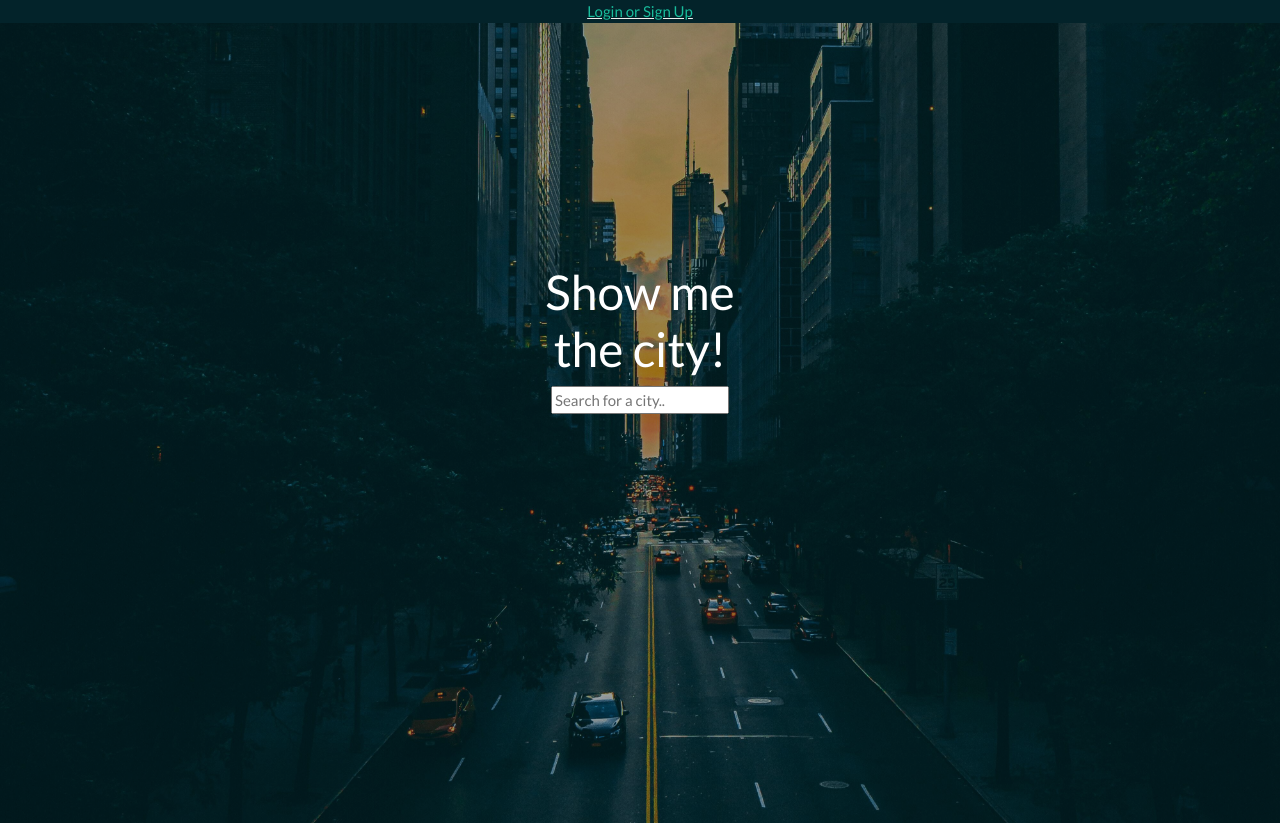
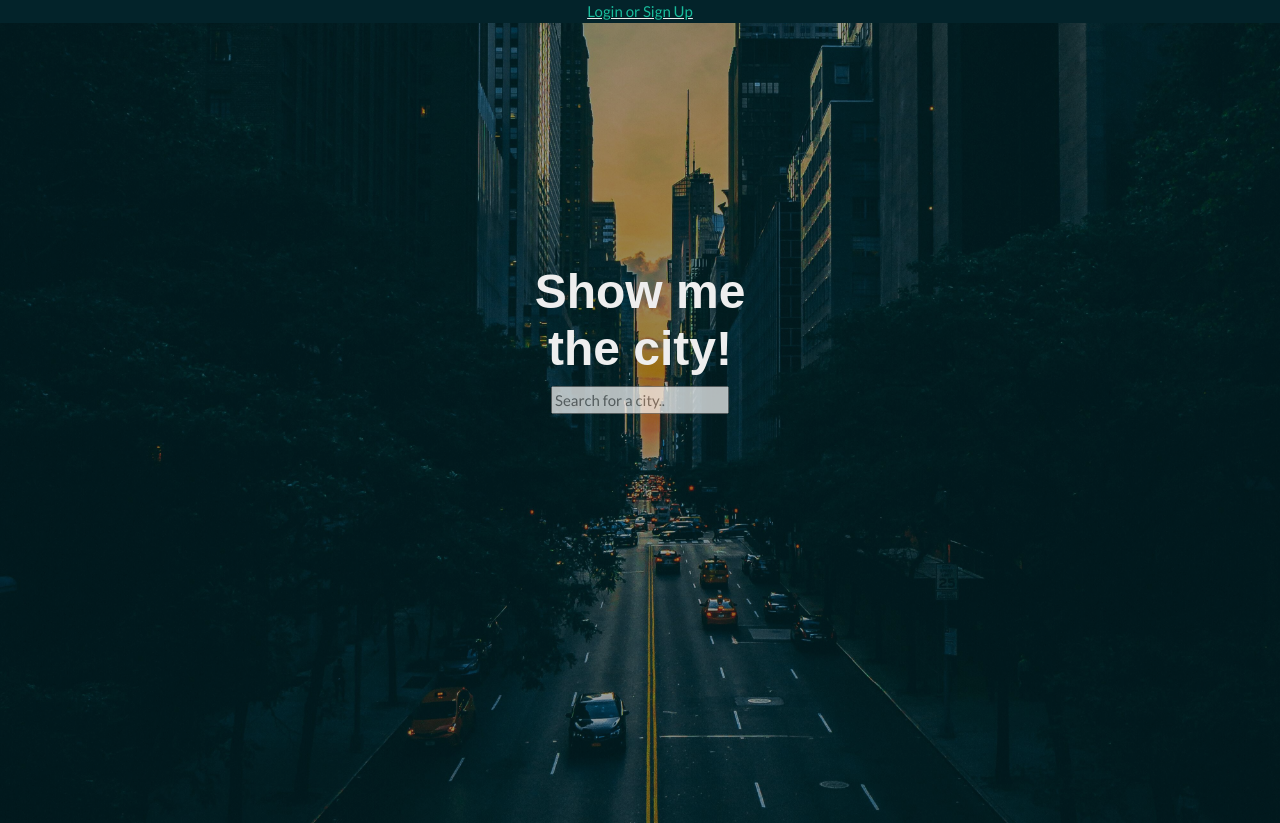
Before and after one commit to kristenpicard/Show-Me-The-City, a React (Create React App) app in the folder client/: page / in a window 1280 px wide. Built offline with nearby package versions, Linux system fonts and the light colour scheme; no server answers.

Commit message:
Pseudo code for props to fill cards

```diff
--- a/client/src/components/FaveCard/index.js
+++ b/client/src/components/FaveCard/index.js
@@ -1,15 +1,16 @@
 import React from "react";
 import { FaveCardStyling } from "../styling/style";
 
-const FaveCard = () => {
+const FaveCard = (props) => {
   return (
     <>
       <div className="col">
         <FaveCardStyling className="card card-block text-center">
-          Card Title!
+        {props.title}!
           <br></br>
-          500 ✰<br></br>
-          City Name
+          {props.favorites} ✰
+          <br></br>
+          {props.location} ✰
         </FaveCardStyling>
       </div>
     </>
--- a/client/src/components/RecCard/index.js
+++ b/client/src/components/RecCard/index.js
@@ -1,14 +1,14 @@
 import React from "react";
 import { RecCardStyling } from "../styling/style";
 
-const RecCard = () => {
+const RecCard = (props) => {
   return (
     <>
       <div className="col">
         <RecCardStyling className="card text-center">
-          Card Title!
+          {props.title}!
           <br></br>
-          500 ✰
+          {props.favorites} ✰
         </RecCardStyling>
       </div>
     </>
--- a/client/src/components/auth/Login.js
+++ b/client/src/components/auth/Login.js
@@ -3,6 +3,7 @@ import { Alert, Button, Card, Form } from "react-bootstrap";
 import { Link, useHistory } from "react-router-dom";
 import { useAuth } from "../../contexts/AuthContext";
 import "./style.css";
+
 
 export default function Login() {
   const emailRef = useRef();
--- a/client/src/components/styling/style.js
+++ b/client/src/components/styling/style.js
@@ -1,5 +1,9 @@
 import styled from "styled-components";
 import img from "../../images/city.jpg";
+
+// Display/headline:font-family: 'Fira Sans', sans-serif;
+// Navbar & all h tags besides the h1:font-family: 'Hind Siliguri', sans-serif;
+// Small text/paragraphs:font-family: 'PT Serif Caption', serif;
 
 // Media Query Sizing
 const size = {
@@ -25,7 +29,9 @@ export const device = {
 
 //This styles the words on the starting landing page of app
 export const H1 = styled.h1`
-  color: white;
+  color: #eeeeee;
+  font-family: "Fira Sans", sans-serif;
+  font-weight: 800;
 `;
 
 // This styles the starting landing page of app
--- a/client/src/pages/Landing.js
+++ b/client/src/pages/Landing.js
@@ -5,6 +5,10 @@ import {
   LandContainer,
   Opacity,
 } from "../../src/components/styling/style";
+
+const style = {
+  opacity: '.7'
+}
 
 function Landing() {
   function onKeyDown() {
@@ -23,6 +27,8 @@ function Landing() {
             </H1>
           </header>
           <input
+            style={style}
+            className="searchBox"
             type="text"
             placeholder="Search for a city.."
             name="search"
--- a/client/src/pages/Profile.js
+++ b/client/src/pages/Profile.js
@@ -1,9 +1,8 @@
 import React, { useState } from "react";
 import { Link } from "react-router-dom";
+import FaveCard from "../components/FaveCard/index";
 import NavBar from "../components/NavBar/index";
 import RecCard from "../components/RecCard/index";
-import FaveCard from "../components/FaveCard/index";
-
 import {
   CreateCard,
   GeneralContainer,
@@ -43,13 +42,26 @@ const Profile = () => {
                 </Link>
               </CreateCard>
             </div>
-            <RecCard />
+            {/* Pseudo code to map recs!!!!! See RecCard also */}
+            {/* {this.state.recommendations.map((data) => (
+              <RecCard
+              title={data.title}
+              favorites={data.favorites}
+               />
+            ))} */}
           </div>
         </div>
         <ProfileHeader classNameName="text-center">My Favorites</ProfileHeader>
         <div className="container">
           <div className="row flex-row flex-nowrap">
-            <FaveCard />
+            {/* Pseudo code to map favorites info!!!!! See FaveCard also */}
+            {/* {this.state.recommendations.map((data) => (
+              <FaveCard
+              title={data.title}
+              favorites={data.favorites}
+              location={data.location}
+               />
+            ))} */}
           </div>
         </div>
       </GeneralContainer>
```
